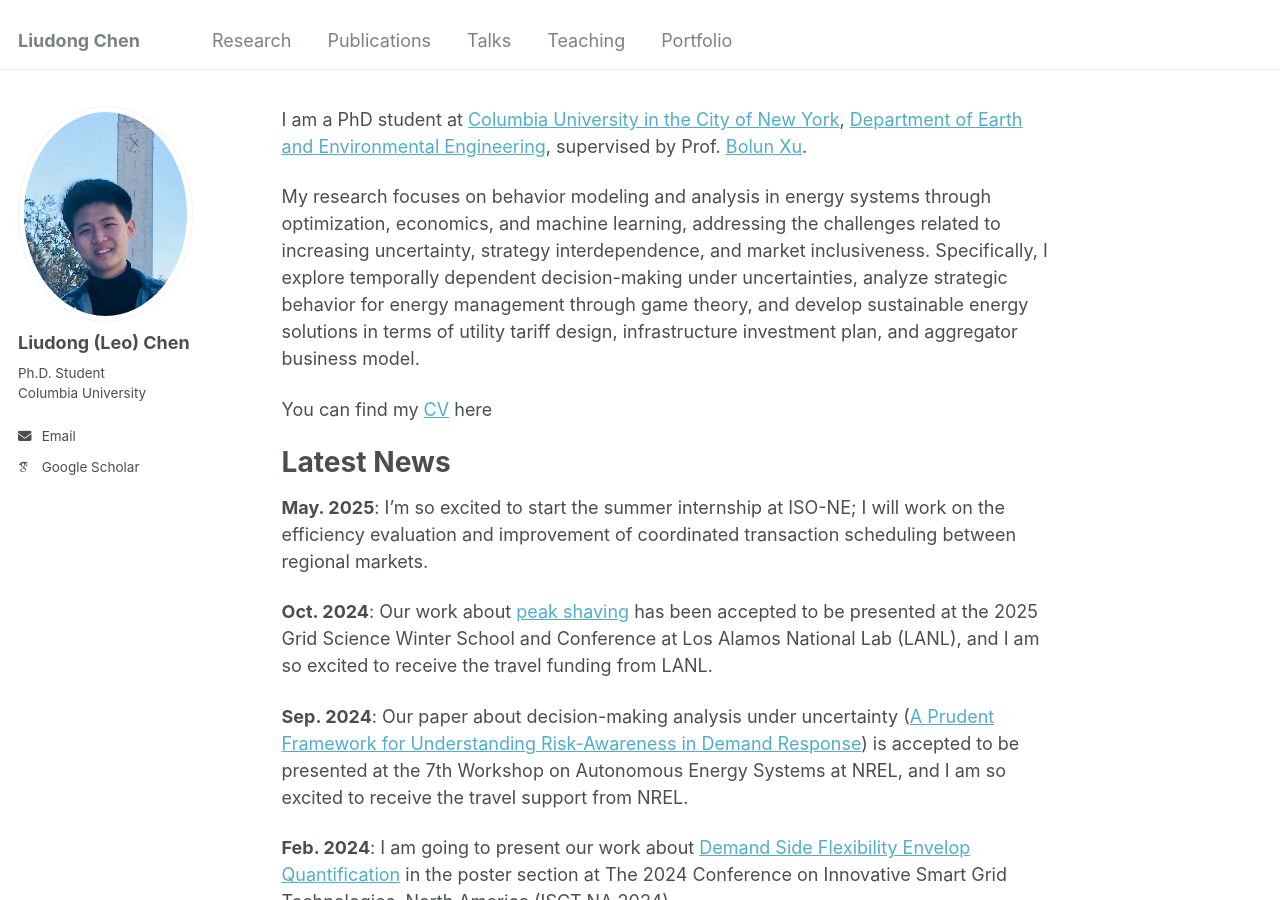
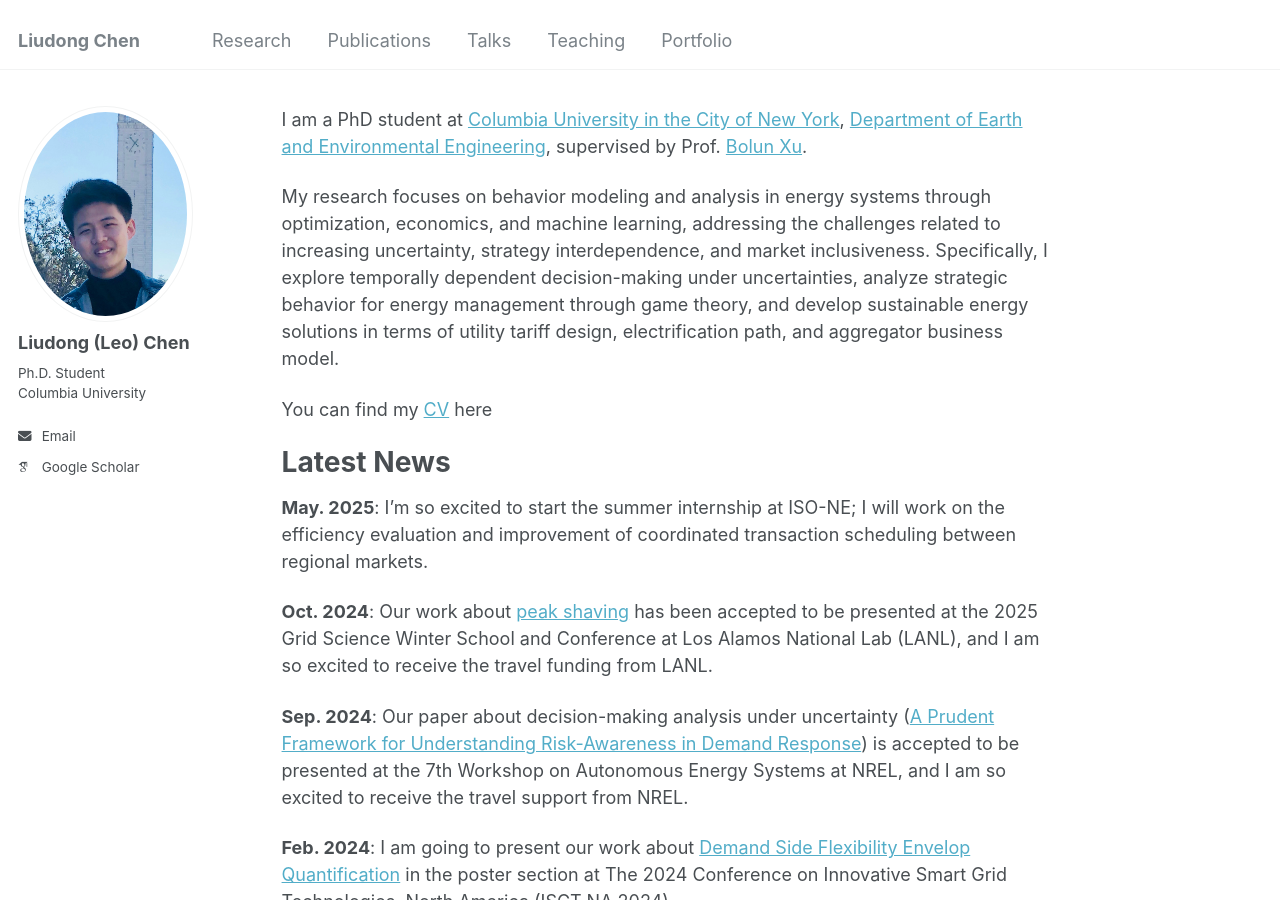
Before and after one commit to liudong-chen/liudong-chen.github.io, a Jekyll site: the page built from _pages/about.md, in a window 1280 px wide and 900 px high. Built offline with Jekyll 4.4.1, drawn with Linux system fonts in a browser that asks for light colours; some web fonts are replaced.

Commit message:
Update about.md
Signed-off-by: liudong-chen <115952987+liudong-chen@users.noreply.github.com>

```diff
--- a/_pages/about.md
+++ b/_pages/about.md
@@ -6,7 +6,7 @@ author_profile: true
 
 I am a PhD student at [Columbia University in the City of New York](https://www.columbia.edu/), [Department of Earth and Environmental Engineering](https://www.eee.columbia.edu/), supervised by Prof. [Bolun Xu](https://bolunxu.github.io/).
 
-My research focuses on behavior modeling and analysis in energy systems through optimization, economics, and machine learning, addressing the challenges related to increasing uncertainty, strategy interdependence, and market inclusiveness. Specifically, I explore temporally dependent decision-making under uncertainties, analyze strategic behavior for energy management through game theory, and develop sustainable energy solutions in terms of utility tariff design, infrastructure investment plan, and aggregator business model.
+My research focuses on behavior modeling and analysis in energy systems through optimization, economics, and machine learning, addressing the challenges related to increasing uncertainty, strategy interdependence, and market inclusiveness. Specifically, I explore temporally dependent decision-making under uncertainties, analyze strategic behavior for energy management through game theory, and develop sustainable energy solutions in terms of utility tariff design, electrification path, and aggregator business model.
 
 You can find my [CV](../assets/CV_Liudong.pdf) here
 
```
